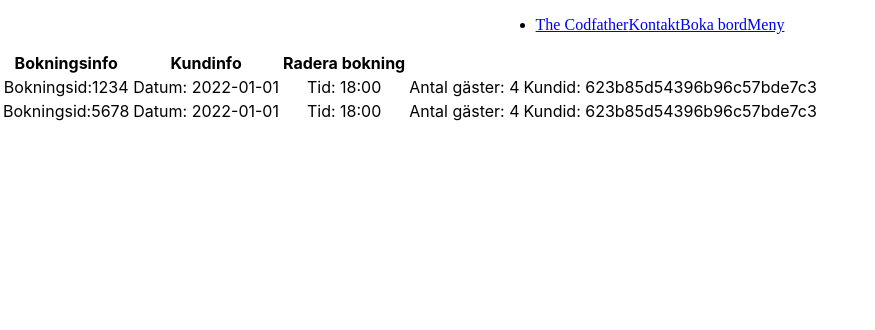
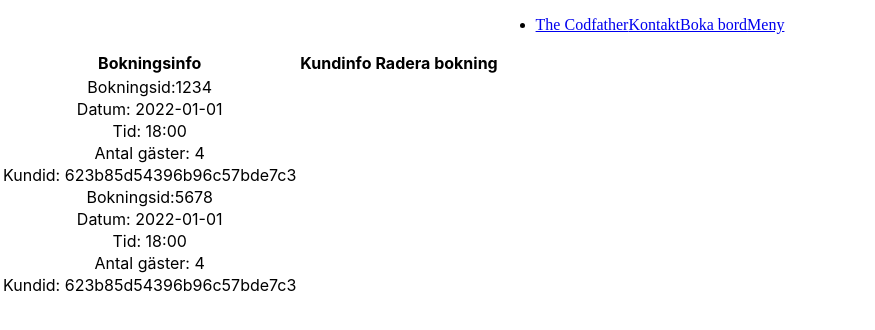
Before and after one commit to tovehydmark/restaurangen, a React (Create React App) app: page /Admin in a window 1280 px wide. Shown: the top 330 px of the page, without its empty margins (0-875 px from the left). Built offline with nearby package versions, Linux system fonts and the light colour scheme.

Commit message:
placeholder lists

```diff
--- a/src/components/Admin.tsx
+++ b/src/components/Admin.tsx
@@ -20,7 +20,7 @@ interface IBookingInformation {
 
 export function Admin() {
   //Customer info måste hämtas och sparas i en lista som vi mappar igenom
-  const [cutstomerInfo, setCustomerInfo] = useState([
+  const [customerInfo, setCustomerInfo] = useState([
     {
       id: "623b85d54396b96c57bde7c3",
       name: "Franzén",
@@ -29,11 +29,11 @@ export function Admin() {
       phone: "070-1112233",
     },
     {
-      id: "623b85d54396b96c57bde7c3",
+      id: "oirjsoisijfoj",
       name: "Hydmark",
       lastname: "Tove",
-      email: "someone@somedomain.com",
-      phone: "070-1112233",
+      email: "evot@kramdyh.se",
+      phone: "070-0000000",
     },
   ]);
   //Samma med booking info
@@ -56,20 +56,43 @@ export function Admin() {
     },
   ]);
 
+  //Uppdaterar booking info-listan
   useEffect(() => {
     setBookingInfo([...bookingInfo]);
     console.log(bookingInfo);
   }, []);
+
+  //Uppdaterar kund-listan
+  useEffect(() => {
+    setCustomerInfo([...customerInfo]);
+    // console.log(customerInfo);
+  }, []);
+
   //Filtrera på id. delete tar bort via id också så det är bäst
+  // let bookingInformation = bookingInfo.map(
+  //   (booking: IBookingInformation, i) => {
+  //     return (
+  //       <>
+  //         <PrintBookings
+  //           bookingDetails={booking}
+  //           // customerDetails={undefined}
+  //         ></PrintBookings>
+  //       </>
+  //     );
+  //   }
+  // );
+
+  //Kan man kanske skapa en ny lista som man pushar
   let bookingInformation = bookingInfo.map(
     (booking: IBookingInformation, i) => {
       return (
-        <>
-          <PrintBookings
-            bookingDetails={booking}
-            // customerDetails={undefined}
-          ></PrintBookings>
-        </>
+        <tr key={i} className="tableRowToFlex">
+          <td>Bokningsid:{booking.id}</td>
+          <td>Datum: {booking.date}</td>
+          <td>Tid: {booking.time}</td>
+          <td> Antal gäster: {booking.numberOfGuests}</td>
+          <td>Kundid: {booking.customerId}</td>
+        </tr>
       );
     }
   );
```
